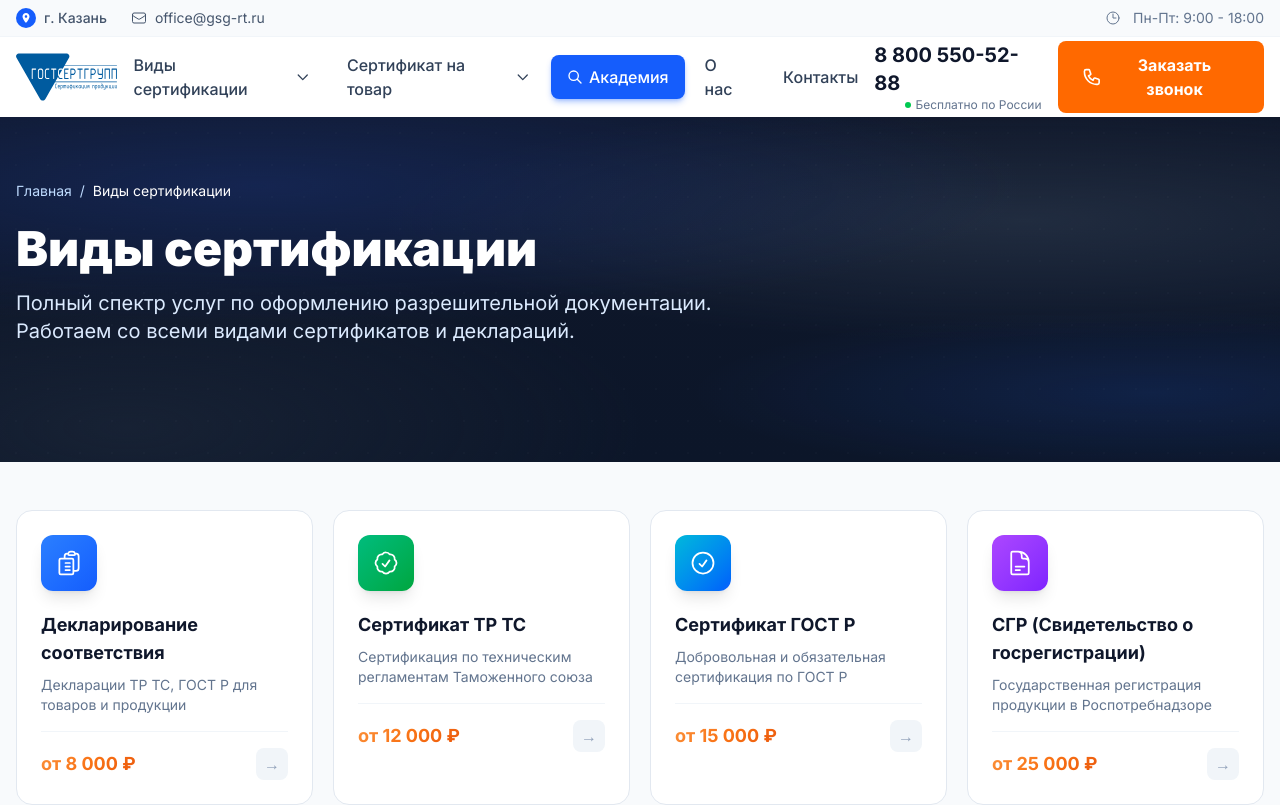
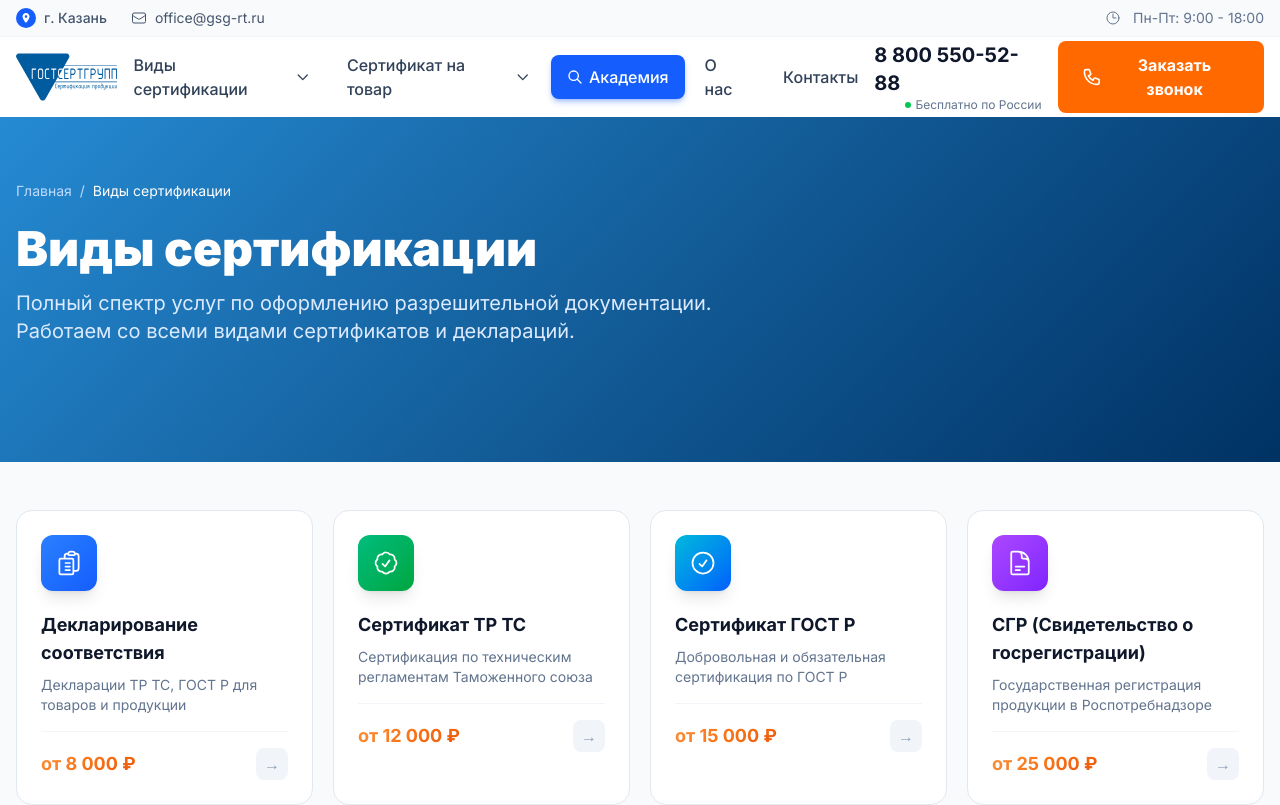
Before and after one commit to KZNGSG/gsg-rt-new, a Next.js app: page /vidy-sertifikacii in a window 1280 px wide. Shown: the top 805 px of the page. Built offline with nearby package versions, Linux system fonts and the light colour scheme.

Commit message:
auto-commit for ac801ecc-9ace-4434-8e6f-edf352c95ba7

```diff
--- a/src/app/globals.css
+++ b/src/app/globals.css
@@ -41,15 +41,14 @@ body {
 
 /* ========== PREMIUM EFFECTS ========== */
 
-/* Mesh градиент - глубокий и мягкий для глаз */
+/* Mesh градиент - фирменный синий #0077CC как у топовых студий */
 .bg-mesh-blue {
-  background-color: #0c1629;
-  background-image:
-    radial-gradient(ellipse 120% 80% at 20% 20%, rgba(30, 58, 138, 0.4) 0%, transparent 50%),
-    radial-gradient(ellipse 100% 70% at 80% 30%, rgba(51, 65, 85, 0.5) 0%, transparent 50%),
-    radial-gradient(ellipse 80% 100% at 10% 90%, rgba(30, 41, 59, 0.6) 0%, transparent 50%),
-    radial-gradient(ellipse 90% 60% at 90% 80%, rgba(37, 99, 235, 0.15) 0%, transparent 40%),
-    linear-gradient(180deg, rgba(15, 23, 42, 0.9) 0%, rgba(12, 22, 41, 1) 100%);
+  background: linear-gradient(135deg,
+    rgba(0, 119, 204, 0.85) 0%,
+    rgba(0, 90, 160, 0.9) 35%,
+    rgba(0, 70, 130, 0.95) 65%,
+    rgba(0, 50, 100, 1) 100%
+  );
 }
 
 /* Glassmorphism премиум */
```
